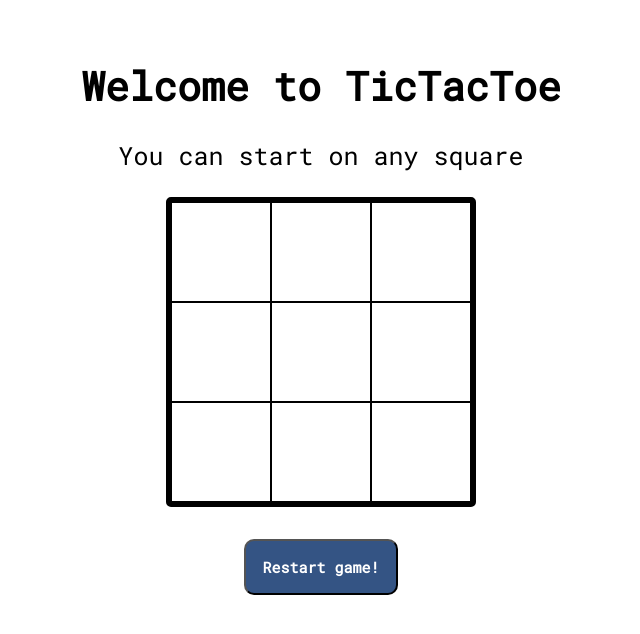
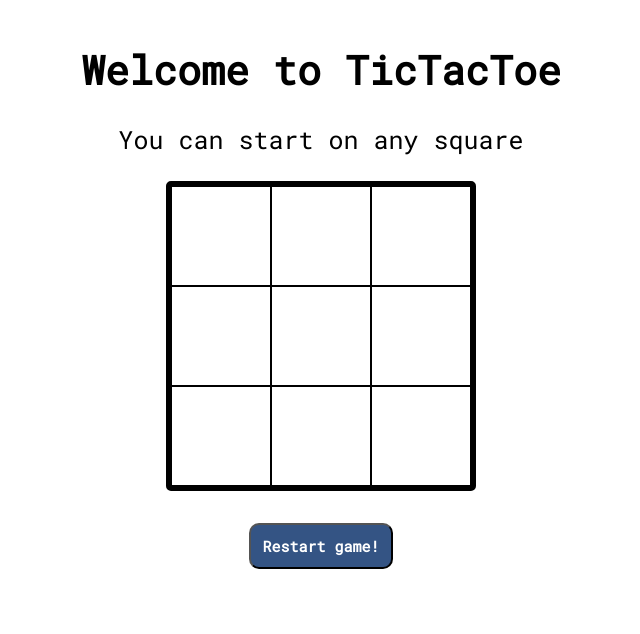
Before and after one commit to meii181/tic-tac-toe-game, a plain HTML site: page index.html in a window 1280 px wide. Shown: the whole page, without its empty margins (319-959 px from the left). Drawn offline with Linux system fonts and the light colour scheme; a web font is replaced by a local one.

Commit message:
margin and button changes

```diff
--- a/style.css
+++ b/style.css
@@ -13,7 +13,7 @@ body {
 }
 
 .text {
-    margin-top: 2rem;
+    margin-top: 1rem;
     font-size: 20px;
 }
 
@@ -81,8 +81,8 @@ p {
 #restart {
     font-family: "Roboto Mono", monospace;
     background-color:rgb(52, 84, 132);
-    padding: 1rem;
-    margin-top: 2rem;
+    padding: 0.7rem;
+    margin: 2rem 0;
     font-size: 15px;
     color: white;
     font-weight: bold;
```
